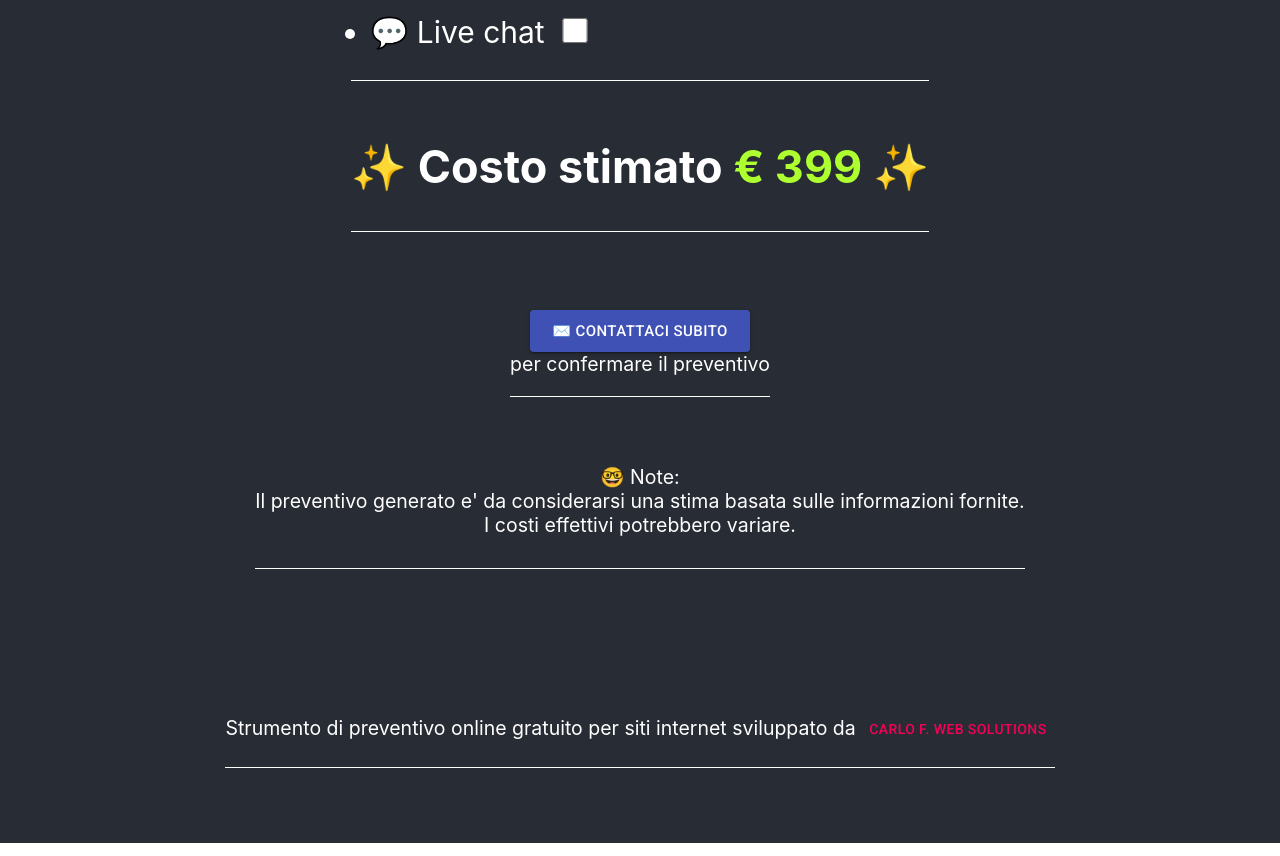
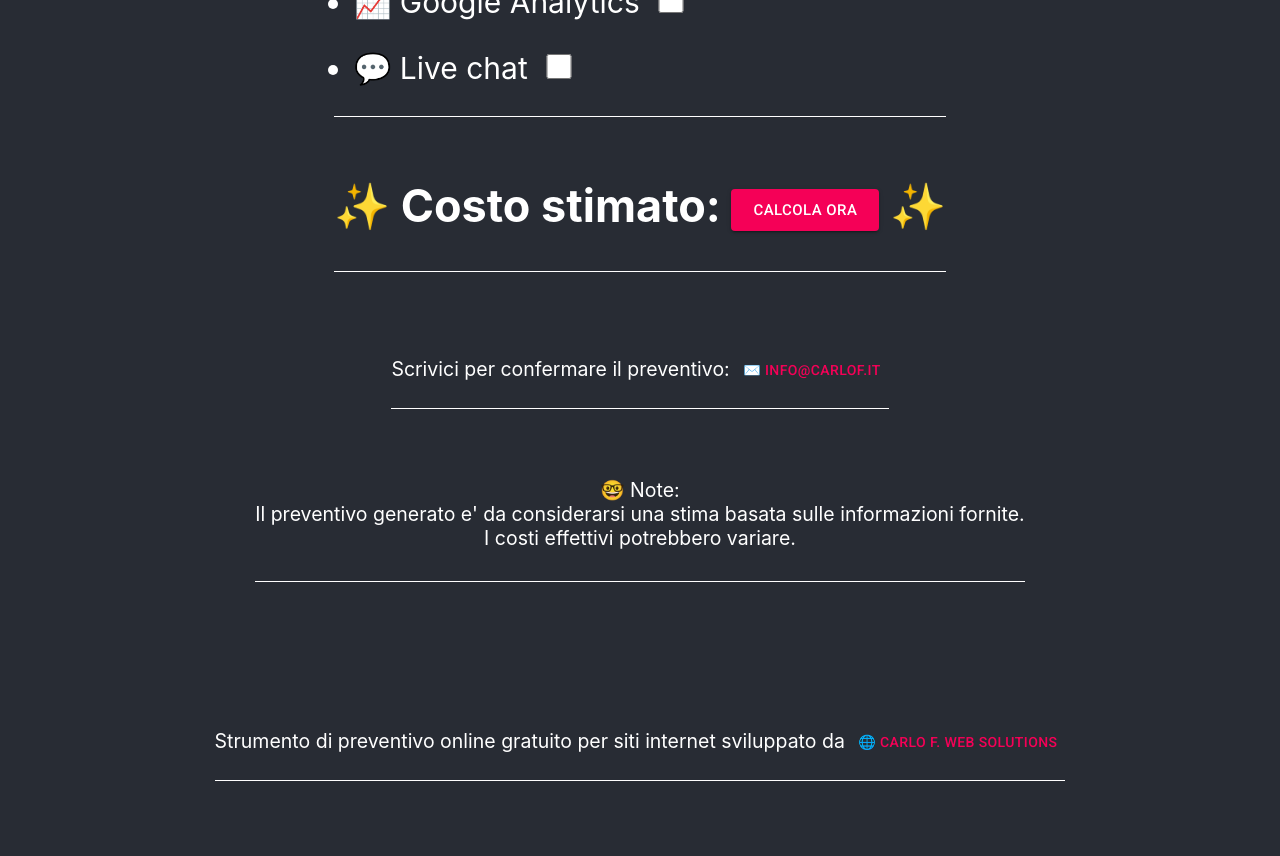
Before and after one commit to Carlo-F/preventivo-online, a React (Create React App) app: page / in a window 1280 px wide. Shown: the part 2160-3016 px from the top of the page. Built offline with nearby package versions, Linux system fonts and the light colour scheme.

Commit message:
Aggiunto bottone Calcola ora

```diff
--- a/src/App.js
+++ b/src/App.js
@@ -14,13 +14,13 @@ class App extends React.Component {
             </div>
             <Preventivo></Preventivo>
             <div className="Section cta">
-              <p><Button className="primary" size="large" variant="contained" color="primary" href="mailto:info@carlof.it?subject= Preventivo online">✉️ Contattaci subito</Button><br></br> per confermare il preventivo</p>
+              <p>Scrivici per confermare il preventivo: <Button className="primary" color="secondary" href="mailto:info@carlof.it?subject= Preventivo online">✉️ info@carlof.it</Button></p>
             </div>
             <div className="Section">
             <p className="Notes">🤓 Note:<br></br>Il preventivo generato e' da considerarsi una stima basata sulle informazioni fornite.<br></br>I costi effettivi potrebbero variare.</p>
             </div>
             <div className="Section credits">
-              <p>Strumento di preventivo online gratuito per siti internet sviluppato da <Button className="secondary" href="https://www.carlof.it" target="_blank" color="secondary">Carlo F. Web Solutions</Button></p>
+              <p>Strumento di preventivo online gratuito per siti internet sviluppato da <Button className="secondary" href="https://www.carlof.it" target="_blank" color="secondary">🌐 Carlo F. Web Solutions</Button></p>
             </div>
           </header>
         </div>
--- a/src/Preventivo.js
+++ b/src/Preventivo.js
@@ -1,8 +1,10 @@
 import React from 'react';
+import Button from '@material-ui/core/Button';
 
 class Preventivo extends React.Component {
     constructor(props) {
       super(props);
+
       this.state = {
         stileDesign: 399,
         numeroLingue: 0,
@@ -18,6 +20,7 @@ class Preventivo extends React.Component {
         registrazioni: false,
         analytics: false,
         chat: false,
+        isVisible: false,
       };
 
       this.handleChange = this.handleChange.bind(this);
@@ -34,13 +37,17 @@ class Preventivo extends React.Component {
     }
 
     handleSubmit(event) {
-      alert("E' stato selezionato: "+this.state.value);
       event.preventDefault();
+    }
+
+    toggle() {
+      this.setState({
+        isVisible: !this.state.isVisible
+      });
     }
 
     render() {
 
-      // const totale = this.state.stileDesign + this.state.numeroPagine + this.state.testi;
       let totale = 0;
 
       for (let key in this.state) {
@@ -58,6 +65,8 @@ class Preventivo extends React.Component {
           totale += 20;
         } else if (key === 'chat' && this.state['chat'] === true) {
           totale += 20;
+        } else if (key === 'isVisible') {
+          continue;
         } else {
           totale += this.state[key];
         }
@@ -191,7 +200,10 @@ class Preventivo extends React.Component {
             </ul>
           </div>
           <div className="Section">
-            <h2>✨ Costo stimato <span className="amount">€ {totale}</span> ✨</h2>
+            <h2>✨ Costo stimato: {this.state.isVisible?
+              <span className="amount">€ {totale}</span> :
+              <Button className="primary" size="large" variant="contained" color="secondary" onClick={this.toggle.bind(this)}>Calcola ora</Button>
+            } ✨</h2>
           </div>
         </form>
       )
```
Also changed, not shown: 1 other file (tests, documents, lock files or other folders).
